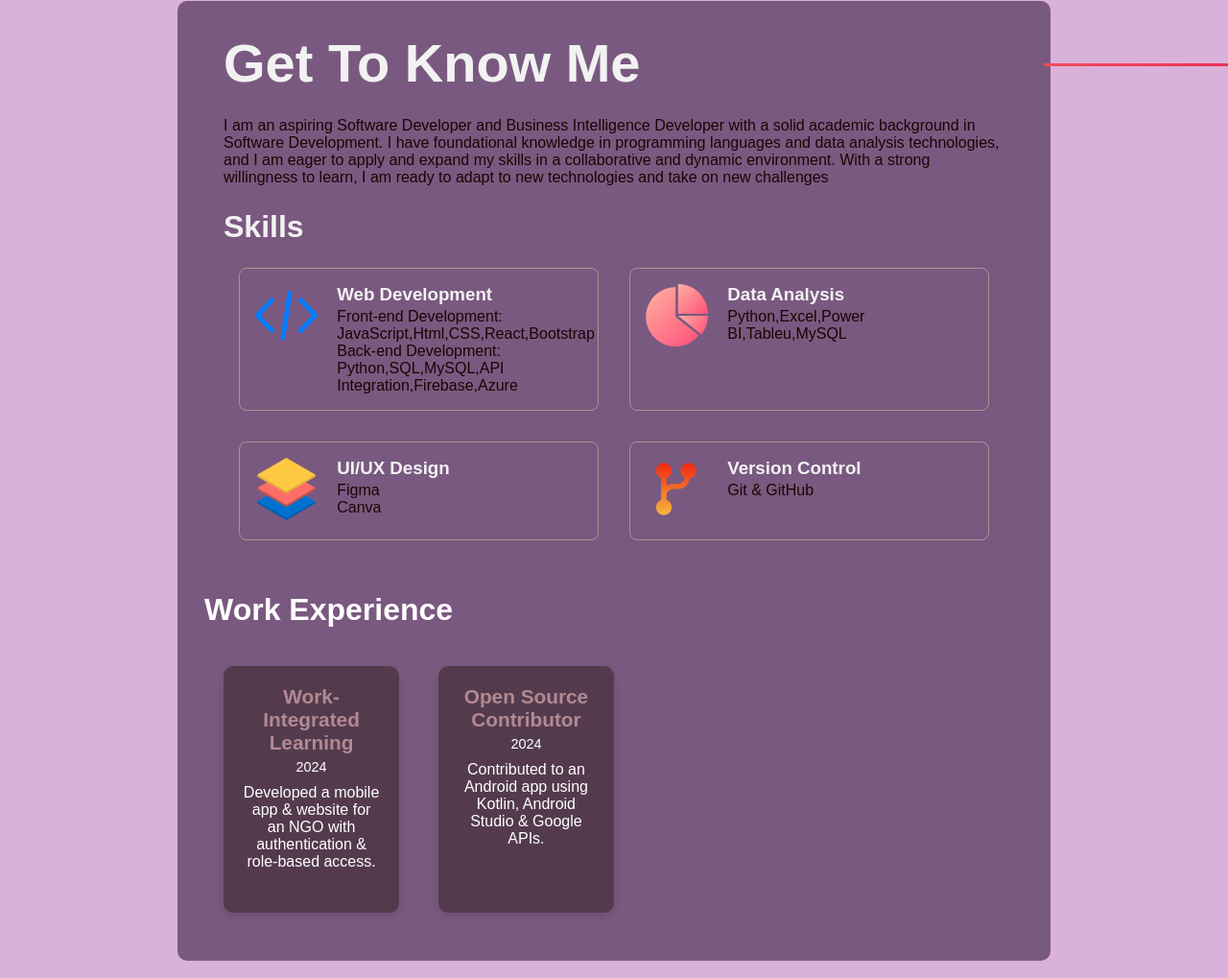
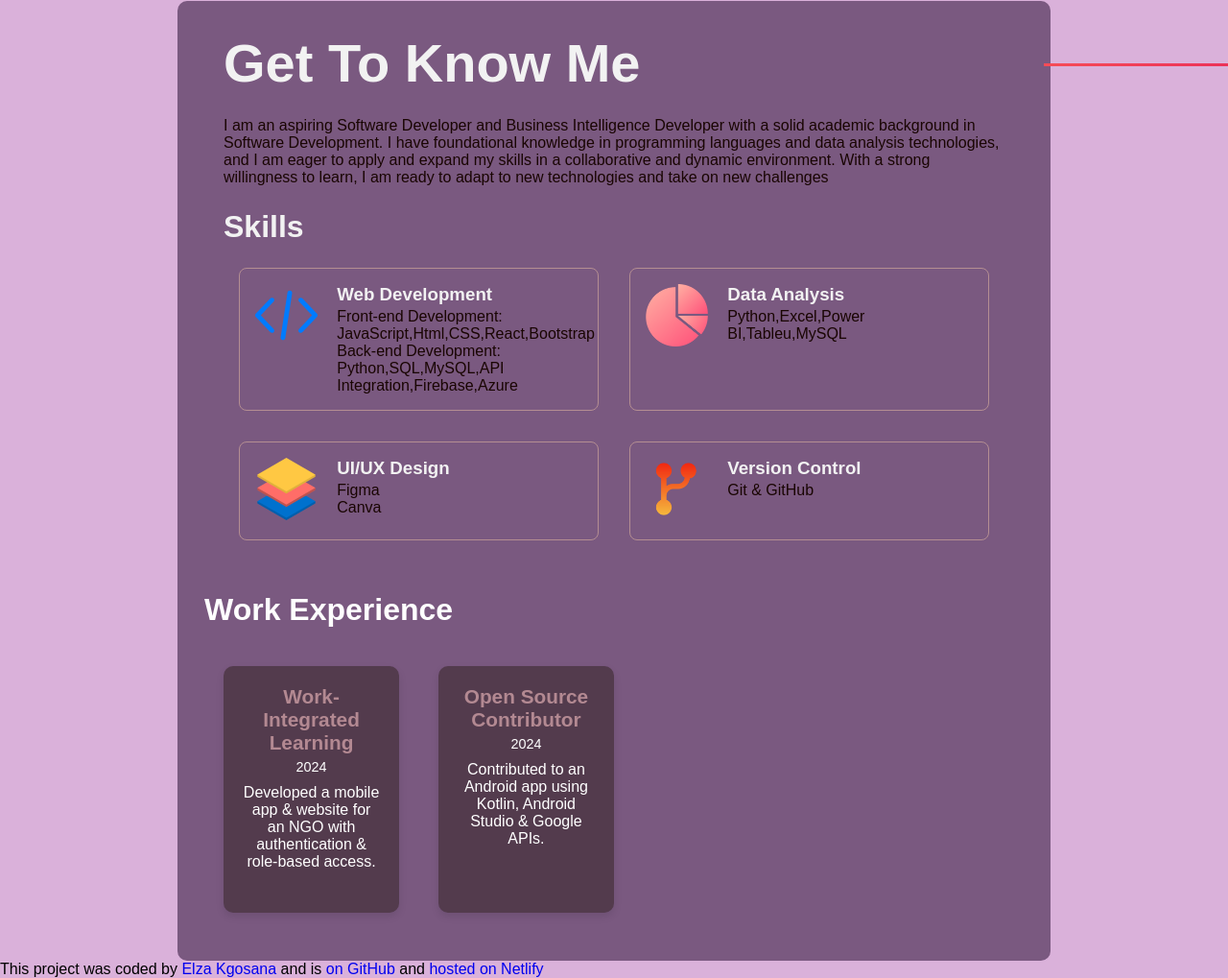
Before and after one commit to Lisaa13/Personal-Portfolio, a plain HTML site: page index.html in a window 1280 px wide. Shown: the part 1029-2048 px from the top of the page at 96% size. Drawn offline with Linux system fonts and the light colour scheme.

Commit message:
added my second name

```diff
--- a/index.html
+++ b/index.html
@@ -17,7 +17,7 @@
 
           <div class="profile-details">
     <div class="intro">
-        <h2>Elza Kgosana</h2>
+        <h2>Elza Popi Kgosana</h2>
         <h4>Software Developer | BI Developer</h4>
         <div class="social">
             <a href="#"><i class="fab fa-facebook" style="color:var(--blue)"></i></a>
@@ -139,9 +139,16 @@
 </div>
 
 
-         <!----->
         </div>
     </div>
   </div>
+  <footer>
+    <p>
+      This project was coded by
+      <a href="https://github.com/Lisaa13" target="_blank" rel="noopener noreferrer">Elza Kgosana</a> and is
+      <a href="https://github.com/Lisaa13/Weather-Application" target="_blank" rel="noopener noreferrer"> on GitHub</a> and
+      <a href="https://regal-babka-29a5fb.netlify.app/" target="_blank" rel="noopener noreferrer">hosted on Netlify</a>
+    </p>
+  </footer>
 </body>
 </html>
```
Also changed, not shown: images/chart2.jpg (deleted), images/th (1).jpg (deleted).
